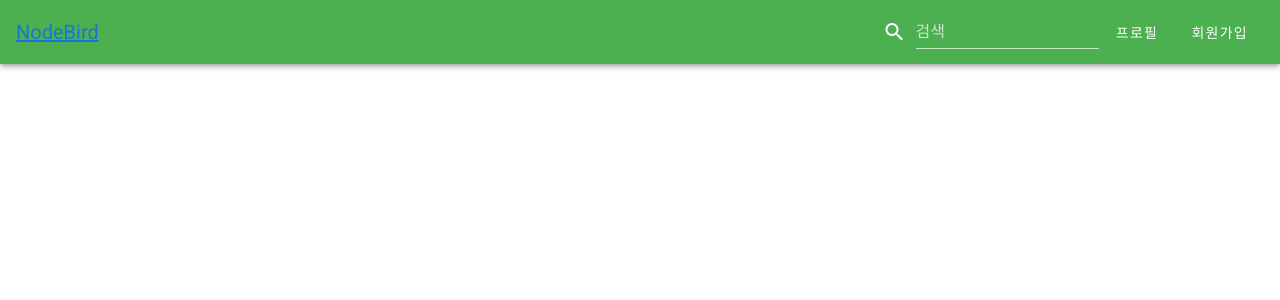
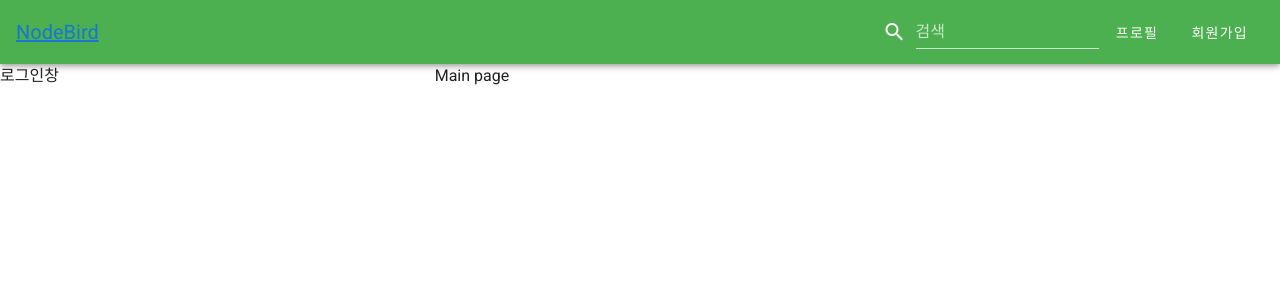
Before and after one commit to 2heeo/vue-nodebird, a Nuxt app in the folder ch1/front/: page / in a window 1280 px wide. Shown: the top 300 px of the page. Built offline with nearby package versions, Linux system fonts and the light colour scheme.

Commit message:
1-6. vuetify 그리드 시스템

```diff
--- a/ch1/front/layouts/default.vue
+++ b/ch1/front/layouts/default.vue
@@ -17,6 +17,14 @@
         </v-toolbar-items>
       </v-toolbar>
     </nav>
+    <v-row>
+      <v-col cols="12" xs="12" md="4">
+        로그인창
+      </v-col>
+      <v-col cols="12" xs="12" md="8">
+        <nuxt />
+      </v-col>
+    </v-row>
   </v-app>
 </template>
 
```
